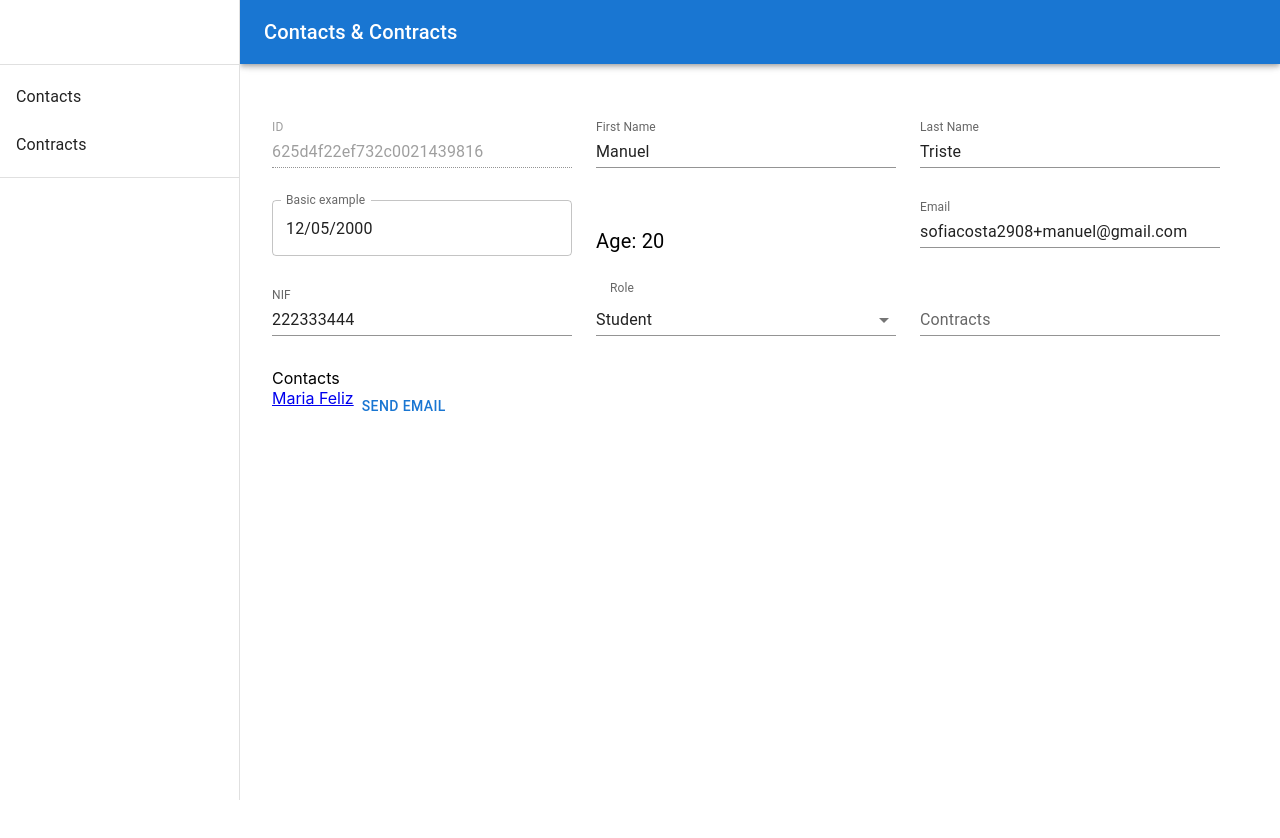
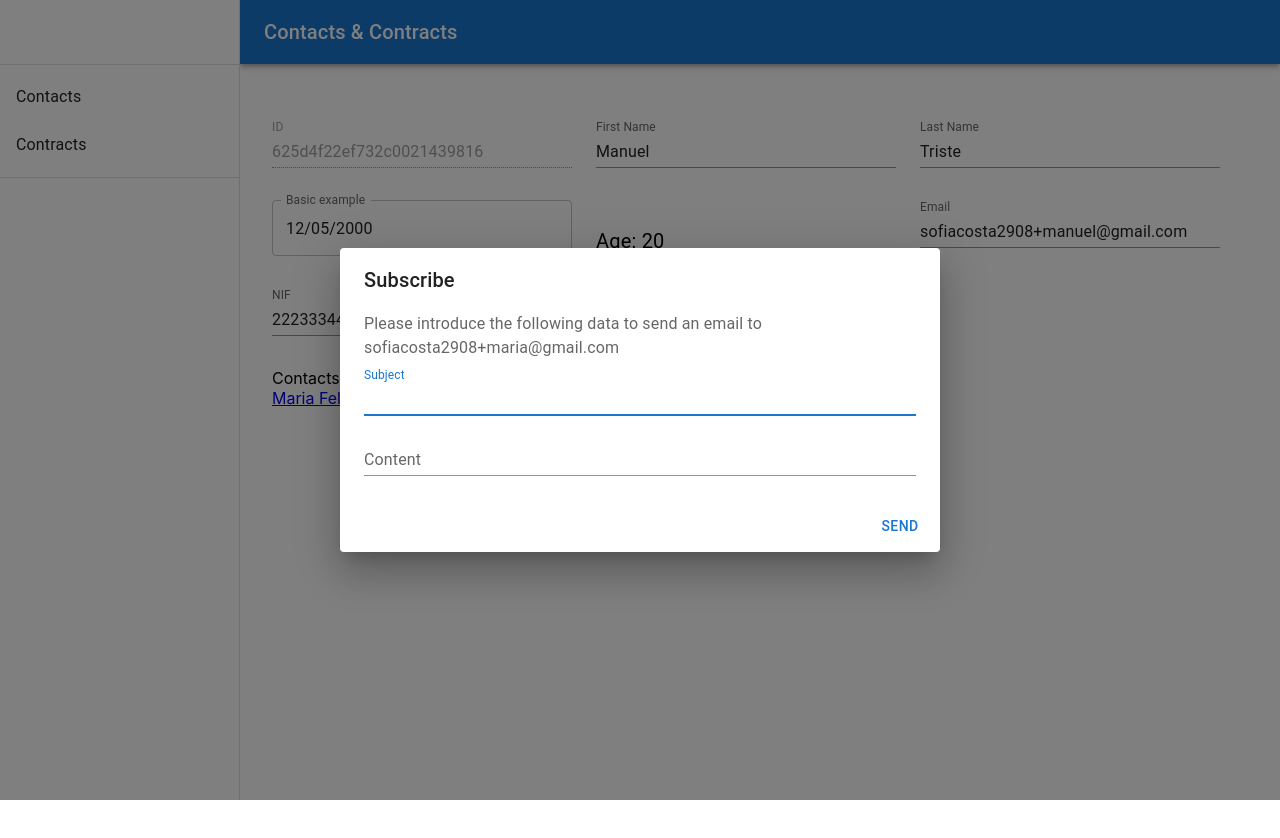
Before and after one commit to sofsscosta/contacts-and-contracts, a React (Create React App) app: page /contacts/625d4f22ef732c0021439816 in a window 1280 px wide. Both pictures are taken after a click on the button "SEND EMAIL". Shown: the top 838 px of the page. Built offline with nearby package versions, Linux system fonts and the light colour scheme.

Commit message:
email modal

```diff
--- a/src/api.js
+++ b/src/api.js
@@ -1,4 +1,5 @@
 import mocks from './mocks.json';
+import { processContact } from './utils';
 
 const getContacts = async () => {
     // const url = 'https://api.knack.com/v1/objects/object_3/records'
@@ -43,23 +44,28 @@ const getContact = async id => {
     // else throw new Error('Unable to retrieve data')
     return mocks.find(el => el.id === id)
 }
+
+const getContactEmail = async id => {
+    const data = mocks.find(el => el.id === id)
+    return processContact(data).email
+}
+
 const getContracts = () => {}
 
-const sendEmail = async ({ emailTo, subject, content }) => {
-    const data = { emailTo, subject }
-
+const sendEmail = async (data) => {
     const headers = new Headers()
-    headers.append("Content-Type", "application/json")
 
     const options = {
         method: 'POST',
         mode: 'cors',
         headers: {
+            ...headers,
             Accept: "application/json",
+            "Content-Type": "application/json"
         },
         body: JSON.stringify(data)
     }
-    await fetch("https://ens3wu5h3tk6f.x.pipedream.net/", options)
+    await fetch("https://hook.eu1.make.com/7aw205wwf3gkrd80e1nym25jg5ntntba", options)
 }
 
-export { getContacts, getContact, getContracts, sendEmail }
+export { getContacts, getContact, getContactEmail, getContracts, sendEmail }
--- a/src/components/ContactDetail/index.js
+++ b/src/components/ContactDetail/index.js
@@ -5,8 +5,8 @@ import React, {
   useState,
   useCallback,
 } from "react";
-import { useParams } from "react-router";
-import { getContact } from "../../api";
+import { useLocation, useParams } from "react-router";
+import { getContact, getContactEmail } from "../../api";
 import {
   TextField,
   Box,
@@ -22,9 +22,12 @@ import { processContact } from "../../utils";
 import { AdapterDateFns } from "@mui/x-date-pickers/AdapterDateFns";
 import { LocalizationProvider } from "@mui/x-date-pickers";
 import { DatePicker } from '@mui/x-date-pickers/DatePicker';
+import Modal from "../EmailModal";
 
 const ContactDetail = () => {
   const { id } = useParams();
+  const location = useLocation()
+      console.log(location)
 
   const [contact, setContact] = useState({
     id: 0,
@@ -38,10 +41,19 @@ const ContactDetail = () => {
     contracts: "",
     contacts: "",
   });
+  const [isModalOpen, setIsModalOpen] = useState(false)
+  const [contactEmail, setContactEmail] = useState('')
 
   const getAge = () => 20;
 
-  const openModal = () => {};
+  const openModal = async (selectedContactId) => {
+      const contactEmail = await getContactEmail(selectedContactId)
+      setContactEmail(contactEmail)
+      console.log(contactEmail)
+      setIsModalOpen(true)
+  };
+
+  const closeModal = () => setIsModalOpen(false);
 
   const handleChangeRole = (e) =>
     setContact({ ...contact, role: e.target.value });
@@ -149,12 +161,12 @@ const ContactDetail = () => {
               <MenuItem value={"Student"}>Student</MenuItem>
             </Select>
           </FormControl>
-          <TextField
+          {/* <TextField
             label="Contracts"
             variant="standard"
             value={contact.contracts}
             style={{ width: 300 }}
-          />
+          /> */}
         </Box>
       </Box>
       <Box>
@@ -163,7 +175,8 @@ const ContactDetail = () => {
           contact.contacts.map((el, index) => (
             <Box key={index} display={"flex"} flexDirection={"row"}>
               <Link to={`/contacts/${el.id}`}>{el.identifier}</Link>
-              <Button onClick={openModal}>Send Email</Button>
+              <Button onClick={() => openModal(el.id)}>Send Email</Button>
+              {isModalOpen && <Modal isModalOpen={isModalOpen} handleClose={closeModal} mailTo={contactEmail}/>}
             </Box>
           ))}
       </Box>
--- a/src/components/Container/index.js
+++ /dev/null
@@ -1,18 +0,0 @@
-import React from 'react'
-import { Box } from '@mui/material';
-
-const Container = props => {
-    return (
-        <Box sx={{height: '100vh', display: 'flex'}}>
-            <Box m={'auto'} sx={{
-                    borderRadius: 3,
-                    boxShadow: '0px 0px 20px 0px #B5B5B5',
-                    minWidth: '60vw'
-                }}>
-                {props.children}
-            </Box>
-        </Box>
-    )
-}
-
-export default Container;
--- /dev/null
+++ b/src/components/EmailModal/index.js
@@ -0,0 +1,72 @@
+import React, {useState} from "react";
+import Button from "@mui/material/Button";
+import TextField from "@mui/material/TextField";
+import Dialog from "@mui/material/Dialog";
+import DialogActions from "@mui/material/DialogActions";
+import DialogContent from "@mui/material/DialogContent";
+import DialogContentText from "@mui/material/DialogContentText";
+import DialogTitle from "@mui/material/DialogTitle";
+import { sendEmail } from "../../api";
+import { FormControl } from '@mui/material';
+
+const EmailModal = ({isModalOpen, handleClose, mailTo}) => {
+
+    const [form, setForm] = useState({
+        mailTo,
+        subject: '',
+        content: ''
+    })
+
+    const handleSend = async (e) => {
+        console.log('form befresending', form)
+        await sendEmail(form)
+        handleClose()
+    }
+
+    const updateForm = (field, event) => {
+      console.log(field, event, {...form, [field]: event.target.value})
+      setForm({...form, [field]: event.target.value})
+    }
+
+  return (
+    <>
+      <Dialog open={isModalOpen} onClose={handleClose}>
+        <DialogTitle>Subscribe</DialogTitle>
+        <DialogContent>
+          <DialogContentText>
+            Please introduce the following data to send an email to {mailTo}
+          </DialogContentText>
+          <FormControl fullWidth value={form}>
+            <TextField
+                autoFocus
+                margin="dense"
+                id="suject"
+                label="Subject"
+                value={form.subject}
+                onChange={(event) => updateForm('subject', event)}
+                type="text"
+                fullWidth
+                variant="standard"
+            />
+            <TextField
+                margin="dense"
+                id="content"
+                label="Content"
+                value={form.content}
+                onChange={(event) => updateForm('content', event)}
+                type="text"
+                fullWidth
+                multiline
+                variant="standard"
+            />
+          </FormControl>
+        </DialogContent>
+        <DialogActions>
+          <Button onClick={handleSend}>Send</Button>
+        </DialogActions>
+      </Dialog>
+    </>
+  )
+};
+
+export default EmailModal;
```
Also changed, not shown: src/components/index.js (+4 -3 lines).
